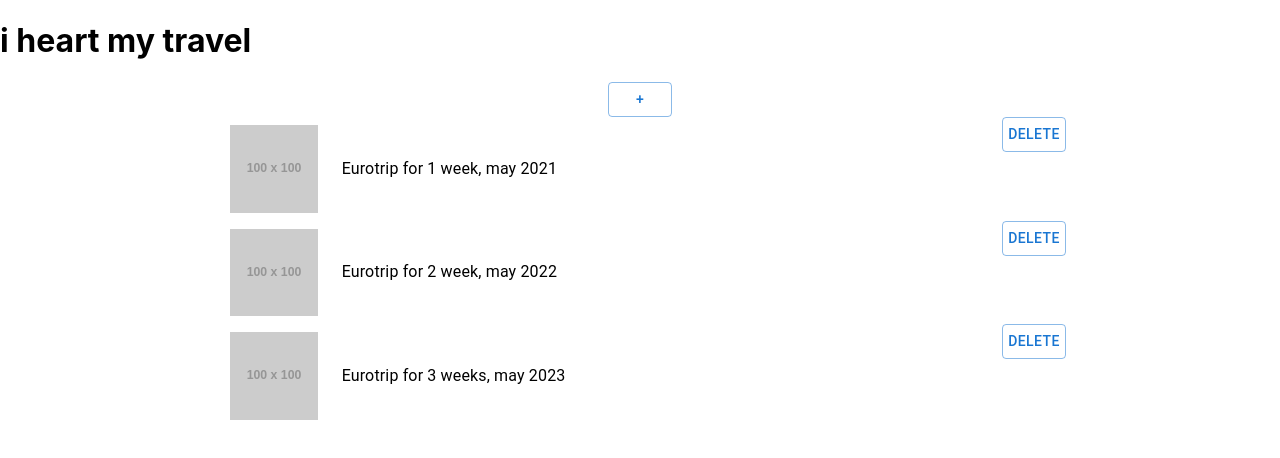
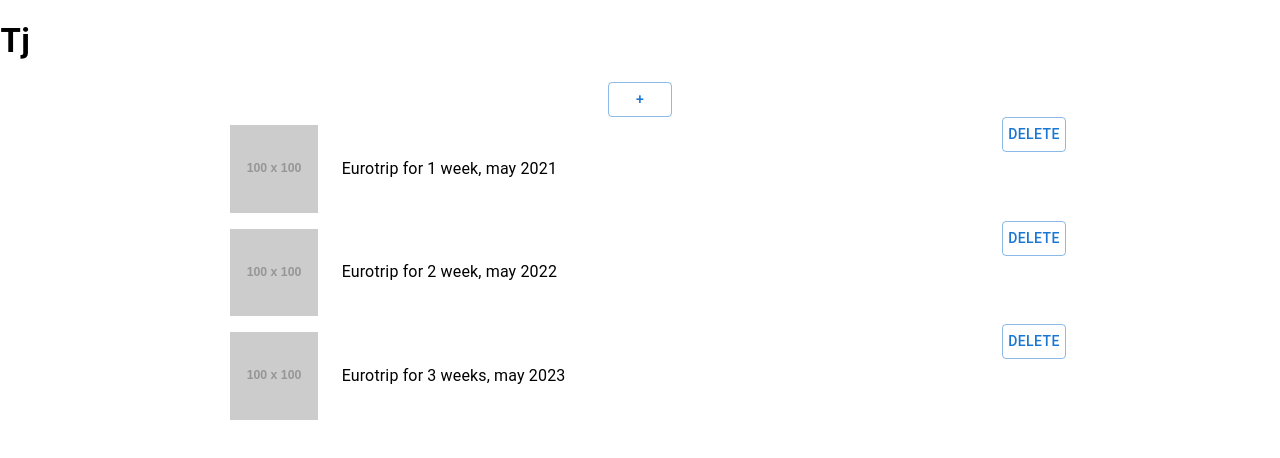
Before and after one commit to akaomy/ihearttravel, a React (Create React App) app in the folder clientapp/: page /journals in a window 1280 px wide. Shown: the top 458 px of the page. Built offline with nearby package versions, Linux system fonts and the light colour scheme; data requests are answered from the project's data file.

Commit message:
add unused id generator and shortened and renamed the app's name

```diff
--- a/clientapp/src/App.js
+++ b/clientapp/src/App.js
@@ -3,11 +3,11 @@ import './App.css';
 import { createBrowserRouter, RouterProvider } from 'react-router-dom';
 import JournalListView from './components/JournalListView';
 import JournalTabs from './components/JournalTabs';
+import { strings } from './strings';
 
 
 function App() {
     const [journals, setJournals] = useState([]);
-    const uniqueId = () => parseInt(Date.now() * Math.random()).toString();
     const router = createBrowserRouter([
         { path: '/journals', element: <JournalListView journals={journals} />}
     ]);
@@ -43,7 +43,7 @@ function App() {
 
     return (
         <>
-            <h1>i heart my travel</h1>
+            <h1>{strings.appLogo}</h1>
             <RouterProvider router={router}/>
         </>
     );
--- a/clientapp/src/strings.js
+++ b/clientapp/src/strings.js
@@ -1,4 +1,5 @@
 export const strings = {
+    appLogo:'Tj',
     journalCreateDialogTitle: "Where is going to be your next destination?",
     buttonCancel: "Cancel",
     butonCreate: "Create"
```
